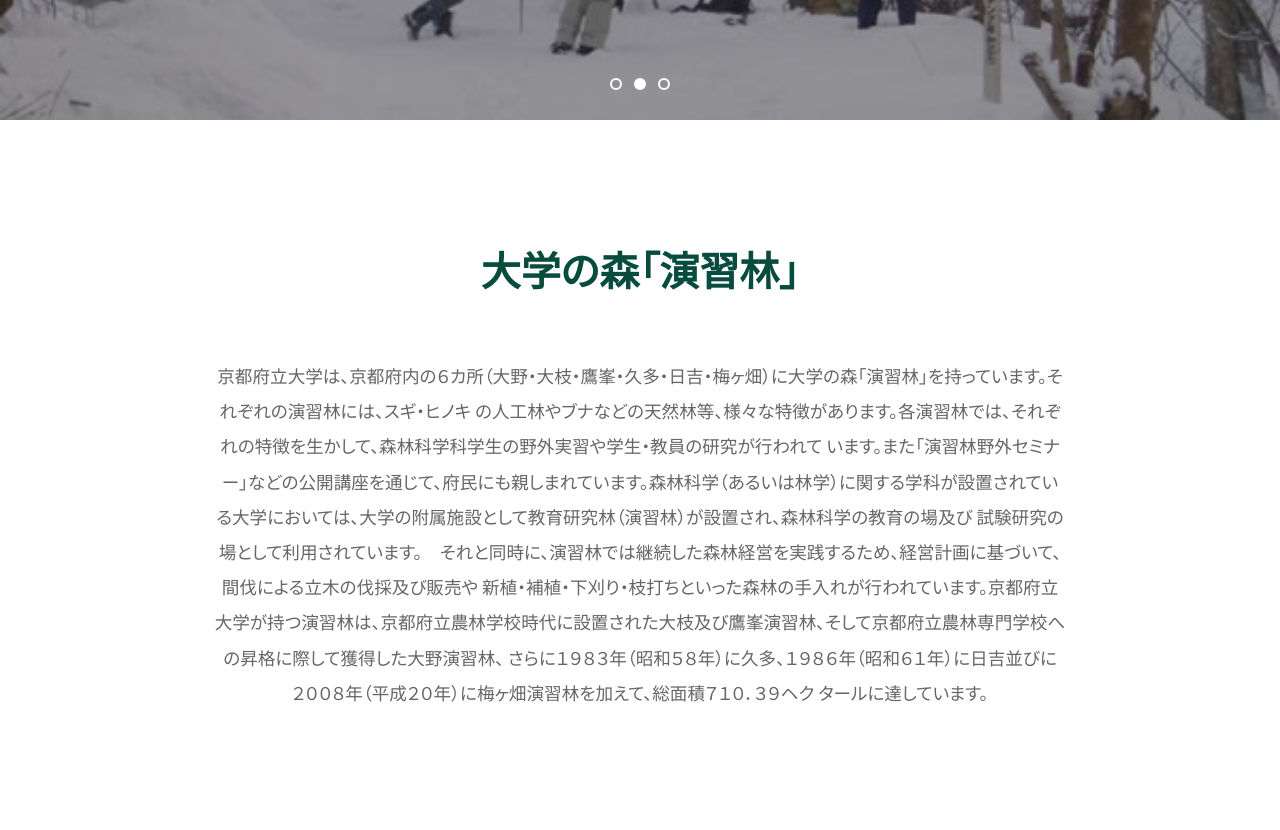
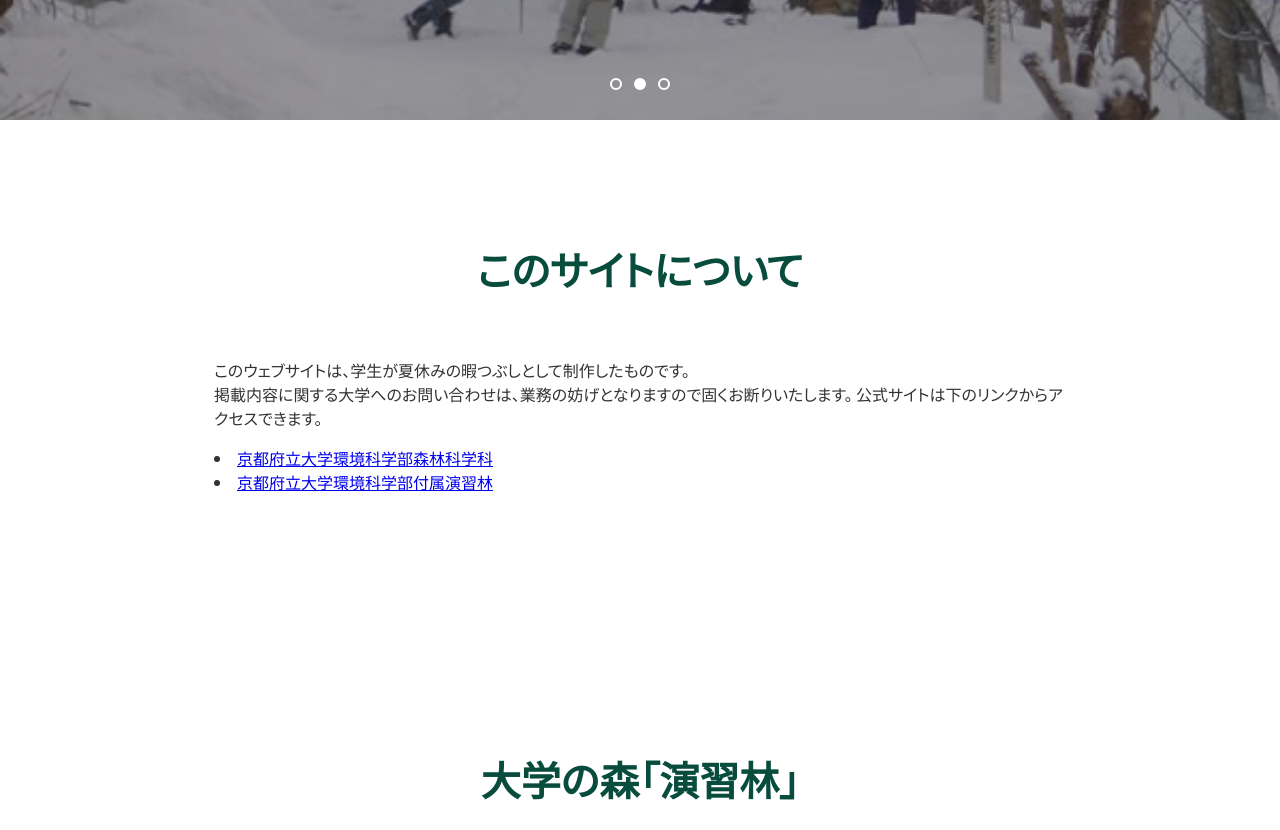
Before and after one commit to lover-of-the-forest/universityforest, a plain HTML site: page index.html in a window 1280 px wide. Shown: the part 680-1510 px from the top of the page. Drawn offline with Linux system fonts and the light colour scheme.

Commit message:
Update index.html

```diff
--- a/index.html
+++ b/index.html
@@ -69,6 +69,22 @@
             </div>
             <div class="hero-content">
                 <h1>未来を育む、<br>知恵の森へ。</h1>
+            </div>
+        </section>
+
+
+
+            <section class="disclaimer-section content-section">
+            <div class="container narrow animated-item">
+                <h2 class="section-title">このサイトについて</h2>
+                <p class="disclaimer-text">
+                    このウェブサイトは、学生が夏休みの暇つぶしとして制作したものです。<br>
+                    掲載内容に関する大学へのお問い合わせは、業務の妨げとなりますので固くお断りいたします。
+公式サイトは下のリンクからアクセスできます。<li><a href="http://www2.kpu.ac.jp/life_environ/forest_sci/">京都府立大学環境科学部森林科学科</a></li>
+<li><a href="http://uf.kpu.ac.jp/kpu_uf/">京都府立大学環境科学部付属演習林</a></li>
+
+
+                </p>
             </div>
         </section>
 
```
